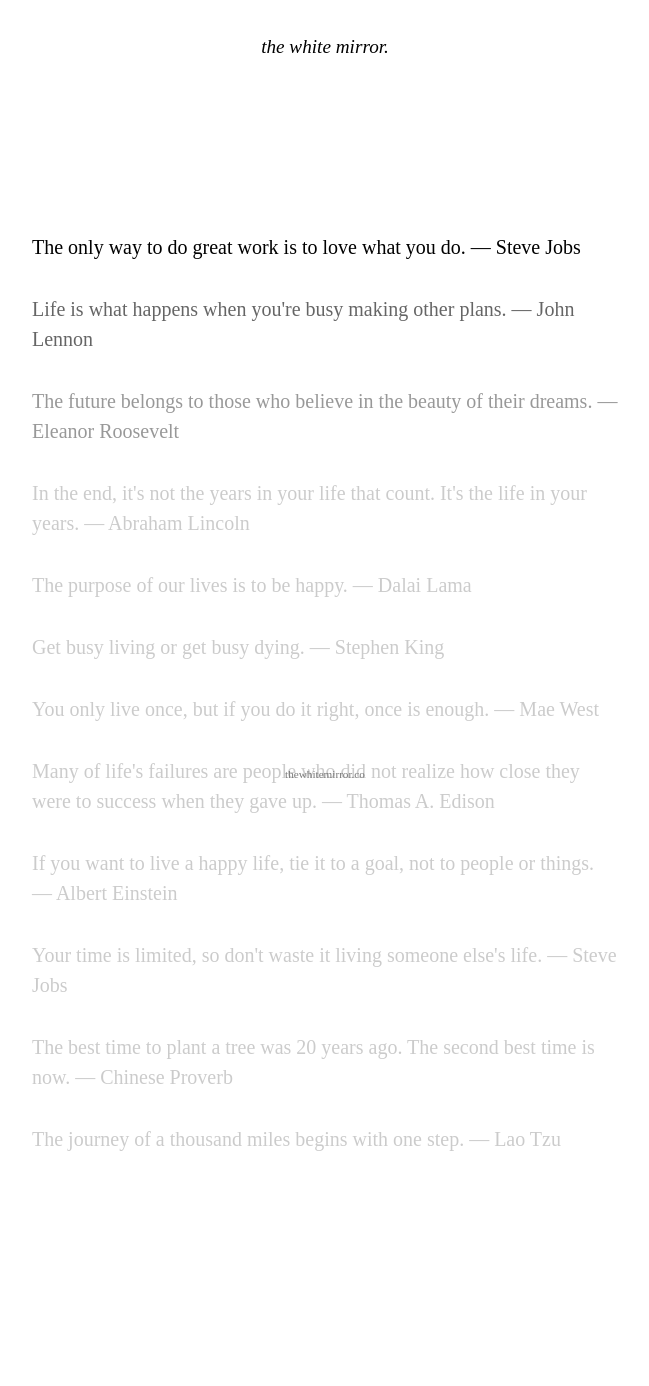
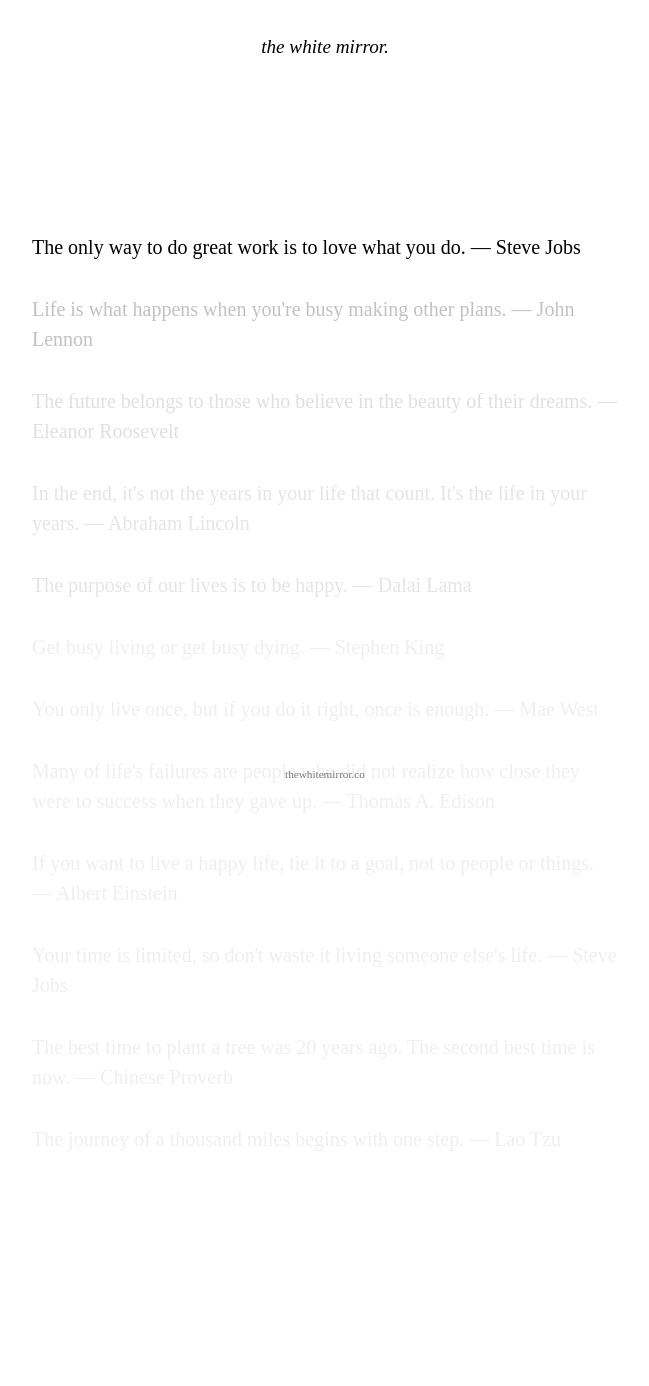
Before and after one commit to josedv82/josedv82.github.io, a Flask app: page / in a window 1280 px wide. Shown: the whole page, without its empty margins (315-964 px from the left). Run offline with Flask 3, Linux system fonts and the light colour scheme.

Commit message:
Improve quote highlighting on scroll:  Increased contrast by making non-highlighted text much lighter and highlighted text very black.
Replit-Commit-Author: Agent
Replit-Commit-Session-Id: 77acc4af-acc3-455d-b59f-3b2ca1fb4cc6
Replit-Commit-Screenshot-Url: https://storage.googleapis.com/screenshot-production-us-central1/6e9e5218-075a-4271-8423-31717d4ec0f6/adc71783-80b7-4c55-90c1-4cf7f631522a.jpg

```diff
--- a/static/css/style.css
+++ b/static/css/style.css
@@ -61,12 +61,15 @@ main {
     margin: 2rem 0;
     font-size: 1.25rem;
     line-height: 1.5;
-    opacity: 0.1;
-    transition: opacity var(--transition-speed) ease;
+    opacity: 0.05; /* Very very greyed out by default */
+    transition: opacity var(--transition-speed) ease, color var(--transition-speed) ease;
+    color: #666; /* Lighter text color for non-highlighted quotes */
 }
 
 .quote-paragraph.active {
     opacity: 1;
+    color: #000; /* Very black text for highlighted quotes */
+    font-weight: 500; /* Slightly bolder to enhance contrast */
 }
 
 /* Progress bar at bottom */
--- a/static/js/scroll.js
+++ b/static/js/scroll.js
@@ -32,10 +32,10 @@ document.addEventListener('DOMContentLoaded', () => {
         // Create an array to store quotes by their position from top of viewport
         const visibleQuotes = [];
 
-        // First, reset all quotes to low opacity and remove active class
+        // First, reset all quotes to very low opacity and remove active class
         quotes.forEach(quote => {
             quote.classList.remove('active');
-            quote.style.opacity = '0.1';
+            quote.style.opacity = '0.05'; // Very very greyed out (barely visible)
         });
 
         // Find quotes that are visible in the viewport
@@ -61,15 +61,16 @@ document.addEventListener('DOMContentLoaded', () => {
         // Highlight visible quotes from the top down
         for (let i = 0; i < Math.min(numToHighlight, visibleQuotes.length); i++) {
             if (i === 0) {
-                // Primary (top) quote - fully visible
+                // Primary (top) quote - fully visible and black
                 visibleQuotes[i].quote.classList.add('active');
                 visibleQuotes[i].quote.style.opacity = '1';
+                visibleQuotes[i].quote.style.color = '#000000'; // Make sure it's very black
             } else if (i < 3) {
-                // Next two quotes - decreased visibility
-                visibleQuotes[i].quote.style.opacity = 0.6 - ((i-1) * 0.2);
+                // Next two quotes - more visible but still faded
+                visibleQuotes[i].quote.style.opacity = i === 1 ? '0.4' : '0.2';
             } else {
                 // Any additional visible quotes
-                visibleQuotes[i].quote.style.opacity = '0.2';
+                visibleQuotes[i].quote.style.opacity = '0.1';
             }
         }
 
```
